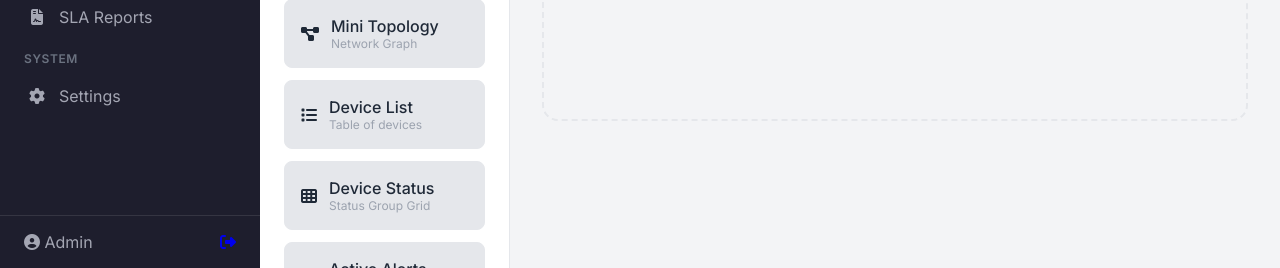
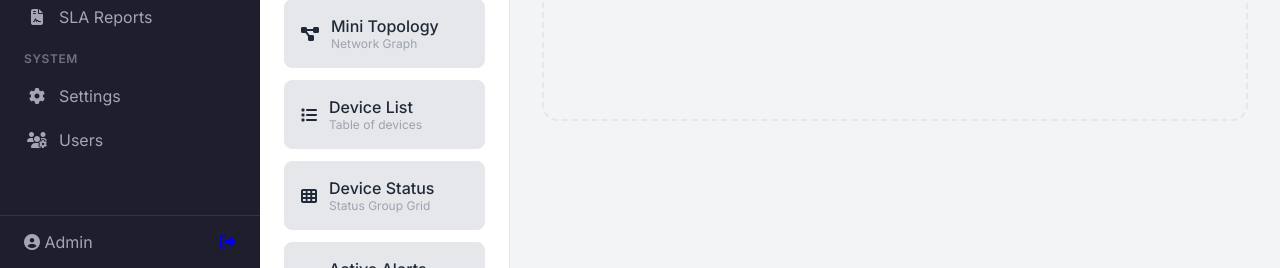
Before and after one commit to manitsrik/SenaNetworkMonitorV0, a Flask app: page /dashboard/new in a window 1280 px wide. Shown: the part 532-800 px from the top of the page. Run offline with Flask 3, Linux system fonts and the light colour scheme; the visitor is signed in with stand-in values (Sample User, id 1); data that the repository does not hold is empty; some libraries are stand-ins or nearby versions.

Commit message:
Add Users link to sidebar (admin only) - Shows under System section with users-gear icon - Hidden for non-admin users via Jinja2 session check

```diff
--- a/templates/layout.html
+++ b/templates/layout.html
@@ -97,6 +97,12 @@
                     <i class="fa-solid fa-gear"></i>
                     <span>Settings</span>
                 </a>
+                {% if session.get('role') == 'admin' %}
+                <a href="/users" class="nav-item {% if active_page == 'users' %}active{% endif %}">
+                    <i class="fa-solid fa-users-gear"></i>
+                    <span>Users</span>
+                </a>
+                {% endif %}
             </div>
 
             <div class="sidebar-footer">
```
